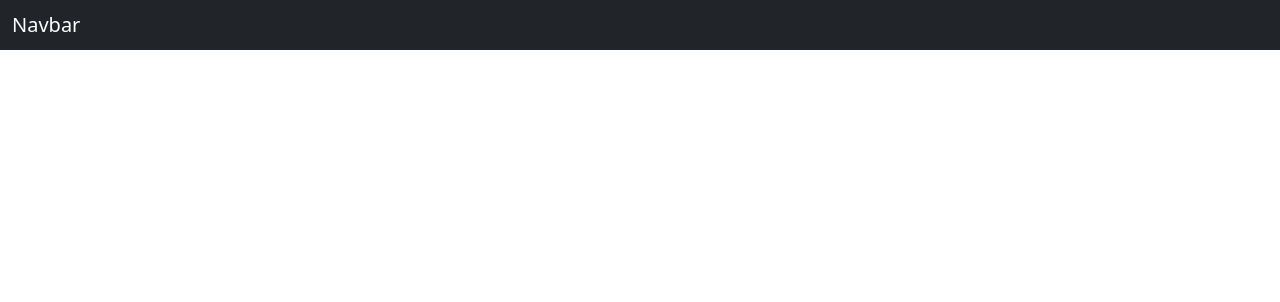
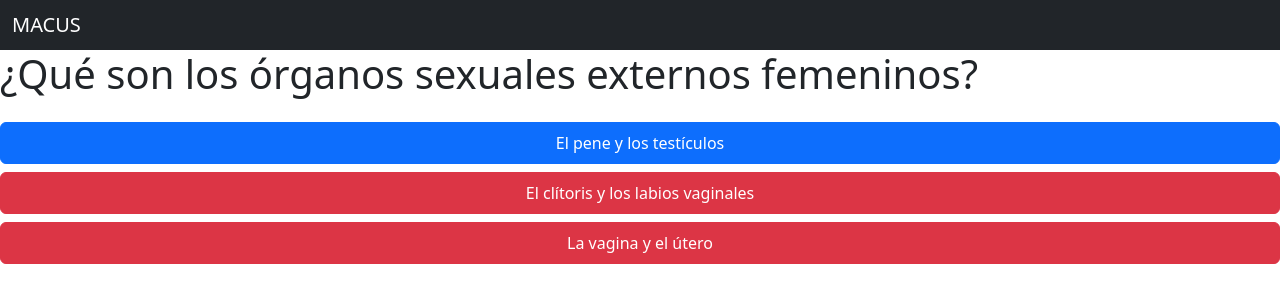
Before and after one commit to agustinMellado/macus2.0, an Angular app: page /preguntas in a window 1280 px wide. Shown: the top 302 px of the page. Built offline with nearby package versions, Linux system fonts and the light colour scheme.

Commit message:
creacion de variables y contructor, aplicacion de interponlacion y modicacion en navbar

```diff
--- a/src/app/modules/ruleta/pages/preguntas/preguntas.component.html
+++ b/src/app/modules/ruleta/pages/preguntas/preguntas.component.html
@@ -1 +1,18 @@
 <app-navbar></app-navbar>
+<div class="contenedor">
+    <h1>{{pregunta}}</h1>
+
+
+    <div class="preguntas d-flex flex-column mt-4">
+
+
+
+        <button type="button" class="p-2 btn btn-primary">{{resp1}}</button>
+        <button type="button" class="p-2 btn btn-danger mt-2">{{resp2}}</button>
+        <button type="button" class="p-2 btn btn-danger mt-2">{{resp3}}</button>
+
+
+
+
+
+</div>
--- a/src/app/modules/ruleta/pages/preguntas/preguntas.component.ts
+++ b/src/app/modules/ruleta/pages/preguntas/preguntas.component.ts
@@ -1,4 +1,4 @@
-import { Component } from '@angular/core';
+import { Component, OnInit } from '@angular/core';
 
 @Component({
   selector: 'app-preguntas',
@@ -7,4 +7,22 @@ import { Component } from '@angular/core';
 })
 export class PreguntasComponent {
 
+  pregunta: string;
+  resp1: string;
+  resp2: string;
+  resp3: string;
+  constructor(){
+    this.pregunta='¿Qué son los órganos sexuales externos femeninos?';
+    this.resp1=' El pene y los testículos';
+    this.resp2='El clítoris y los labios vaginales ';
+    this.resp3=' La vagina y el útero';
+  }
+  ngOnInit() {
+  }
+ preguntas(){
+
+
+  this.resp1='hola';
+  }
+
 }
--- a/src/app/shared/components/navbar/navbar.component.html
+++ b/src/app/shared/components/navbar/navbar.component.html
@@ -2,6 +2,6 @@
   <!-- As a heading -->
   <nav class="navbar bg-dark" data-bs-theme="dark">
     <div class="container-fluid">
-      <span class="navbar-brand mb-0 h1">Navbar</span>
+      <span class="navbar-brand mb-0 h1">MACUS</span>
     </div>
   </nav>
```
